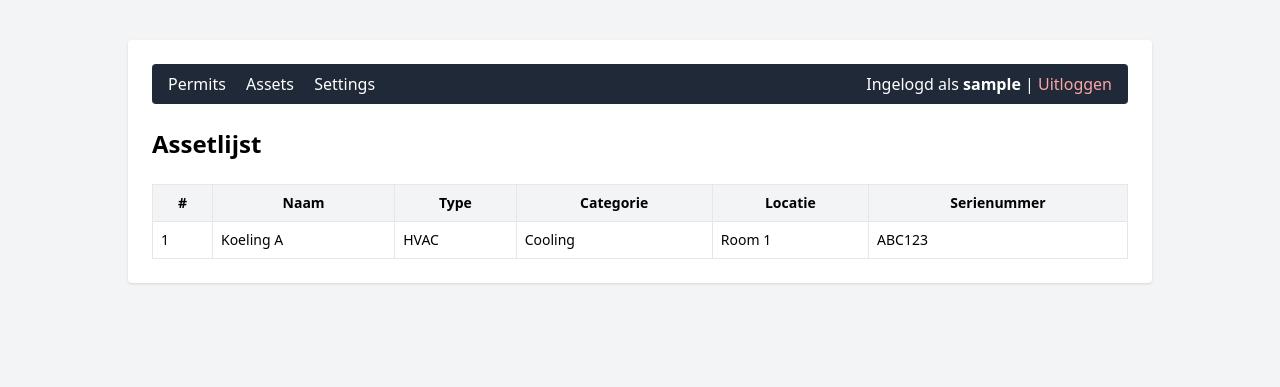
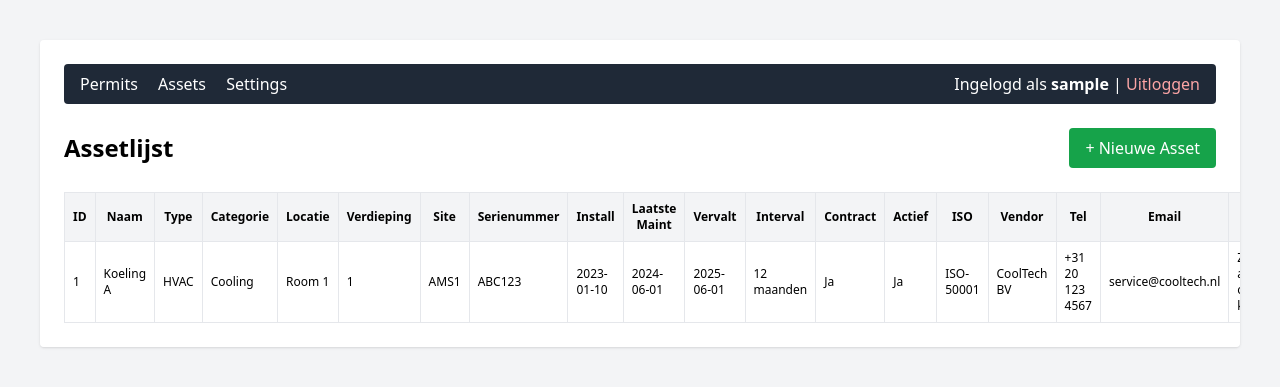
Before and after one commit to MaikelGevdLeeuw/Mslim, a Flask app: page /assets in a window 1280 px wide. Shown: the top 387 px of the page. Run offline with Flask 3, Linux system fonts and the light colour scheme; the visitor is signed in with stand-in values (Sample User, id 1); some libraries are stand-ins or nearby versions.

Commit message:
Update assets.html

```diff
--- a/templates/assets.html
+++ b/templates/assets.html
@@ -6,7 +6,7 @@
   <script src="https://cdn.tailwindcss.com"></script>
 </head>
 <body class="bg-gray-100 p-10">
-    <div class="max-w-5xl mx-auto bg-white p-6 rounded shadow space-y-6">
+  <div class="max-w-[95vw] mx-auto bg-white p-6 rounded shadow space-y-6 overflow-x-auto">
 
     <div class="bg-gray-800 text-white px-4 py-2 flex justify-between items-center rounded">
       <div class="space-x-4">
@@ -20,27 +20,67 @@
       </div>
     </div>
 
-      <h2 class="text-2xl font-bold mb-4">Assetlijst</h2>
-      <table class="table-auto w-full border border-gray-300 text-sm">
+    <div class="flex justify-between items-center">
+      <h2 class="text-2xl font-bold">Assetlijst</h2>
+      {% if role == 'admin' %}
+      <a href="/asset/add" class="bg-green-600 text-white px-4 py-2 rounded">+ Nieuwe Asset</a>
+      {% endif %}
+    </div>
+
+    <table class="table-auto w-full border border-gray-300 text-xs">
       <thead class="bg-gray-100">
         <tr>
-            <th class="p-2 border">#</th>
+          <th class="p-2 border">ID</th>
           <th class="p-2 border">Naam</th>
           <th class="p-2 border">Type</th>
           <th class="p-2 border">Categorie</th>
           <th class="p-2 border">Locatie</th>
+          <th class="p-2 border">Verdieping</th>
+          <th class="p-2 border">Site</th>
           <th class="p-2 border">Serienummer</th>
+          <th class="p-2 border">Install</th>
+          <th class="p-2 border">Laatste Maint</th>
+          <th class="p-2 border">Vervalt</th>
+          <th class="p-2 border">Interval</th>
+          <th class="p-2 border">Contract</th>
+          <th class="p-2 border">Actief</th>
+          <th class="p-2 border">ISO</th>
+          <th class="p-2 border">Vendor</th>
+          <th class="p-2 border">Tel</th>
+          <th class="p-2 border">Email</th>
+          <th class="p-2 border">Notes</th>
+          {% if role == 'admin' %}
+          <th class="p-2 border">Actie</th>
+          {% endif %}
         </tr>
       </thead>
       <tbody>
         {% for a in assets %}
-          <tr>
+        <tr class="hover:bg-gray-50">
           <td class="p-2 border">{{ a.id }}</td>
           <td class="p-2 border">{{ a.name }}</td>
           <td class="p-2 border">{{ a.type }}</td>
           <td class="p-2 border">{{ a.category }}</td>
           <td class="p-2 border">{{ a.location }}</td>
+          <td class="p-2 border">{{ a.floor }}</td>
+          <td class="p-2 border">{{ a.site }}</td>
           <td class="p-2 border">{{ a.serial }}</td>
+          <td class="p-2 border">{{ a.install_date }}</td>
+          <td class="p-2 border">{{ a.last_maintenance }}</td>
+          <td class="p-2 border">{{ a.maintenance_due }}</td>
+          <td class="p-2 border">{{ a.maintenance_interval }}</td>
+          <td class="p-2 border">{{ 'Ja' if a.vendor_contract_active else 'Nee' }}</td>
+          <td class="p-2 border">{{ 'Ja' if a.active else 'Nee' }}</td>
+          <td class="p-2 border">{{ a.iso }}</td>
+          <td class="p-2 border">{{ a.vendor }}</td>
+          <td class="p-2 border">{{ a.vendor_phone }}</td>
+          <td class="p-2 border">{{ a.vendor_email }}</td>
+          <td class="p-2 border">{{ a.notes }}</td>
+          {% if role == 'admin' %}
+          <td class="p-2 border">
+            <a href="/asset/edit/{{ a.id }}" class="text-blue-600 underline">Bewerk</a>
+          </td>
+          {% endif %}
         </tr>
         {% endfor %}
       </tbody>
```
Lines whose indentation alone changed are shown as unchanged.
